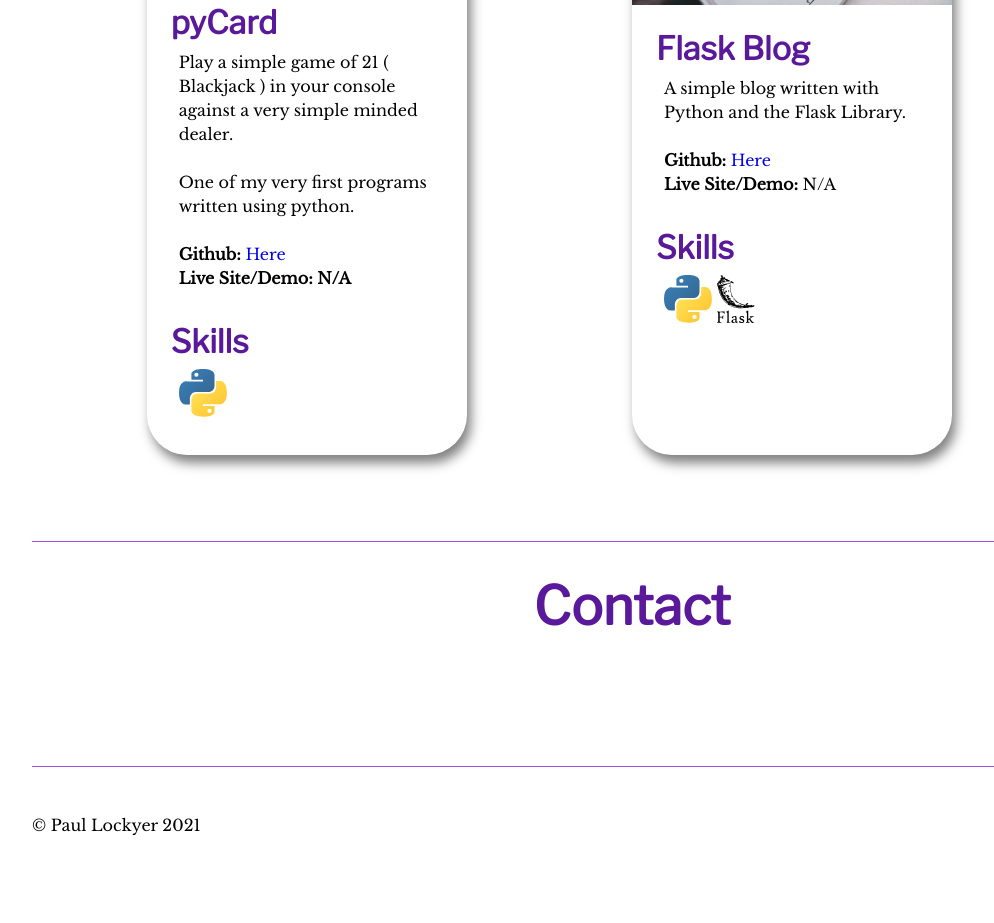
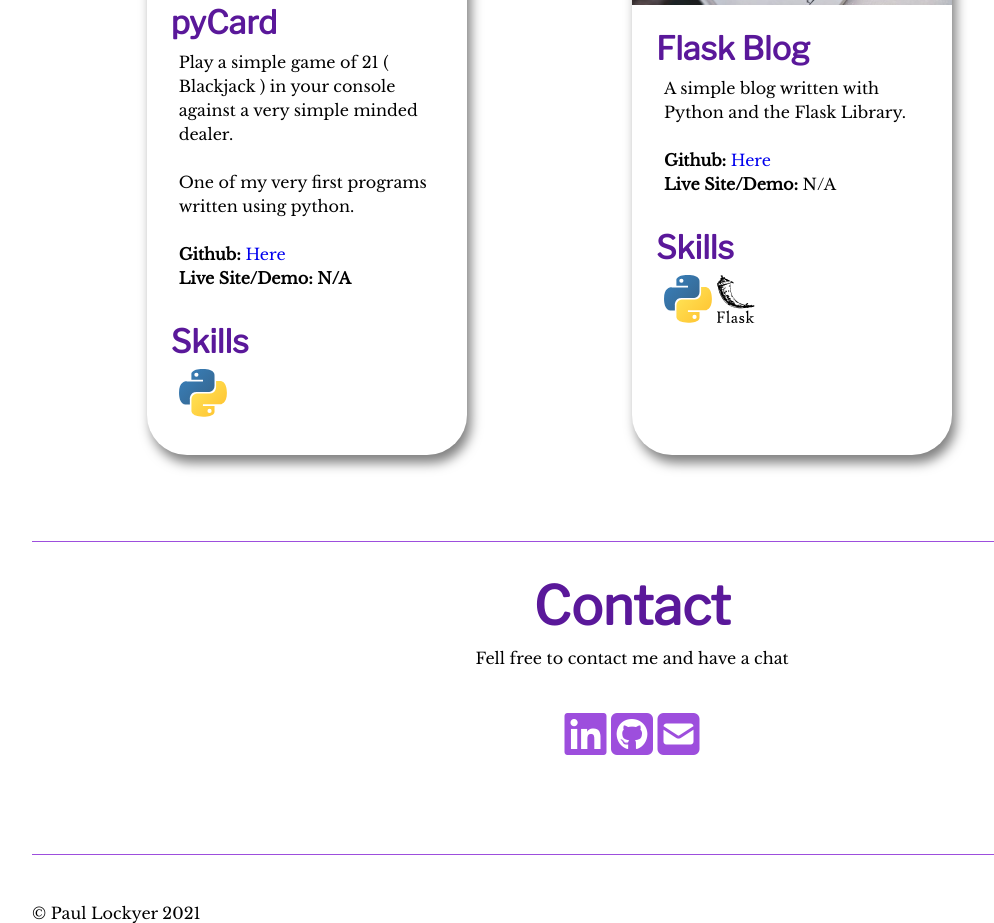
Before and after one commit to alittlebroken/alittlebroken.github.io, a plain HTML site: page index.html in a window 1280 px wide. Shown: the part 2298-3221 px from the top of the page, without its empty margins (8-1002 px from the left). Before the commit the page ends 3133 px from the top, so only its background shows below. Drawn offline with nearby package versions, Linux system fonts and the light colour scheme.

Commit message:
Added detail and styling to the contact section

```diff
--- a/index.html
+++ b/index.html
@@ -258,9 +258,22 @@
         <section id="contact">
           <article class="item-align">
             <h2>Contact</h2>
+            <p>
+              Fell free to contact me and have a chat
+            </p>
           </article>
-          <article>
-
+          <article class="item-align">
+            <div role="presentation">
+              <a href="https://www.linkedin.com/in/plockyer/" target="_blank">
+                <i class="fab fa-linkedin fa-3x"></i>
+              </a>
+              <a href="https://github.com/alittlebroken" target="_blank">
+                <i class="fab fa-github-square fa-3x"></i>
+              </a>
+              <a href="mailto:plockyer@googlemail.com">
+                <i class="fas fa-envelope-square fa-3x"></i>
+              </a>
+            </div>
           <article>
         </section>
       </main>
--- a/static/css/styles.css
+++ b/static/css/styles.css
@@ -190,6 +190,14 @@ article {
   width: 3rem;
 }
 
+/* Font Awesome Styling */
+.fa-linkedin,
+.fa-github-square,
+.fa-envelope-square {
+  color: #9d4edd;
+
+}
+
 /* Tablet breakpoint */
 @media only screen and (min-width: 600px){
 
```
